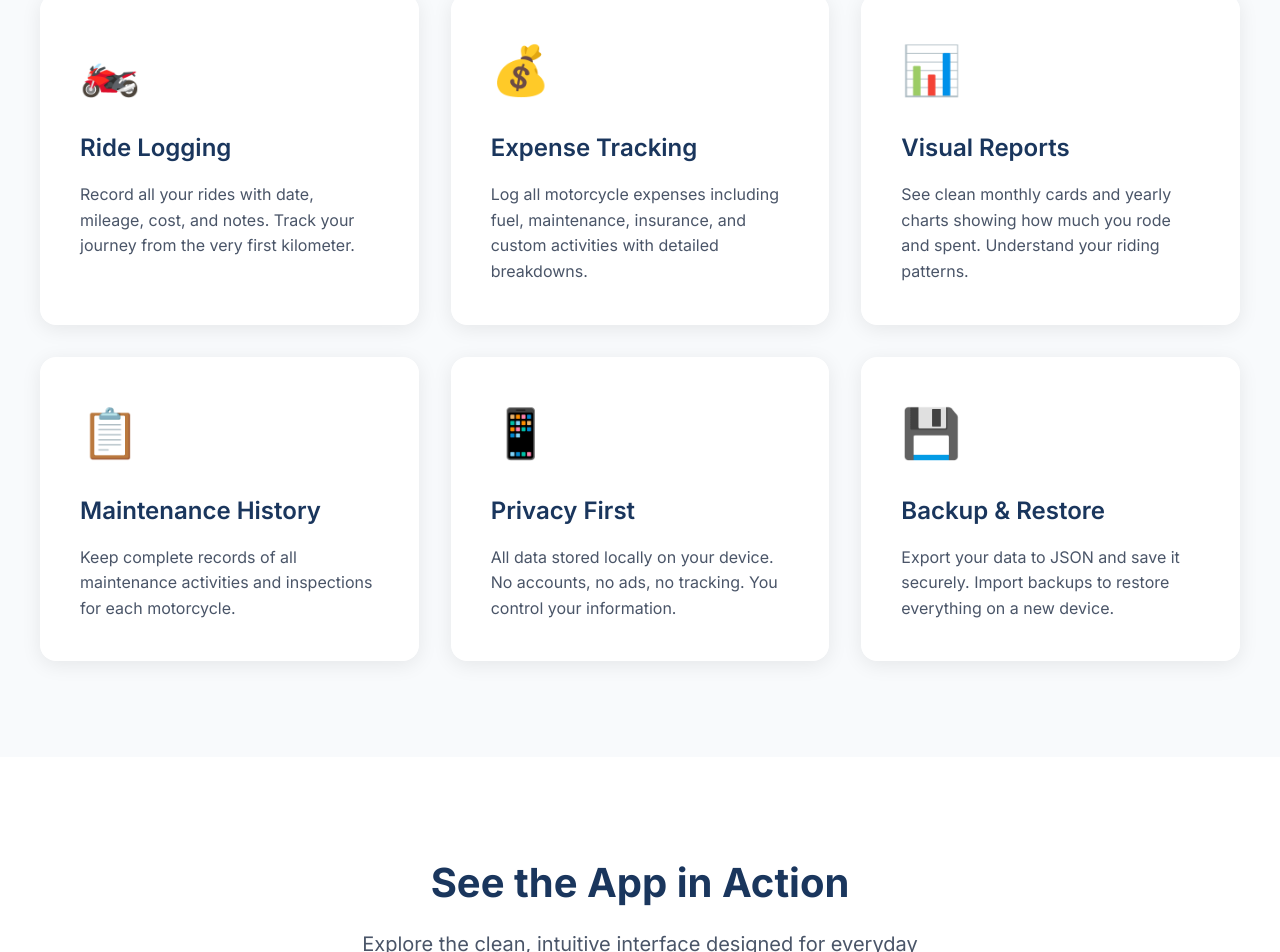
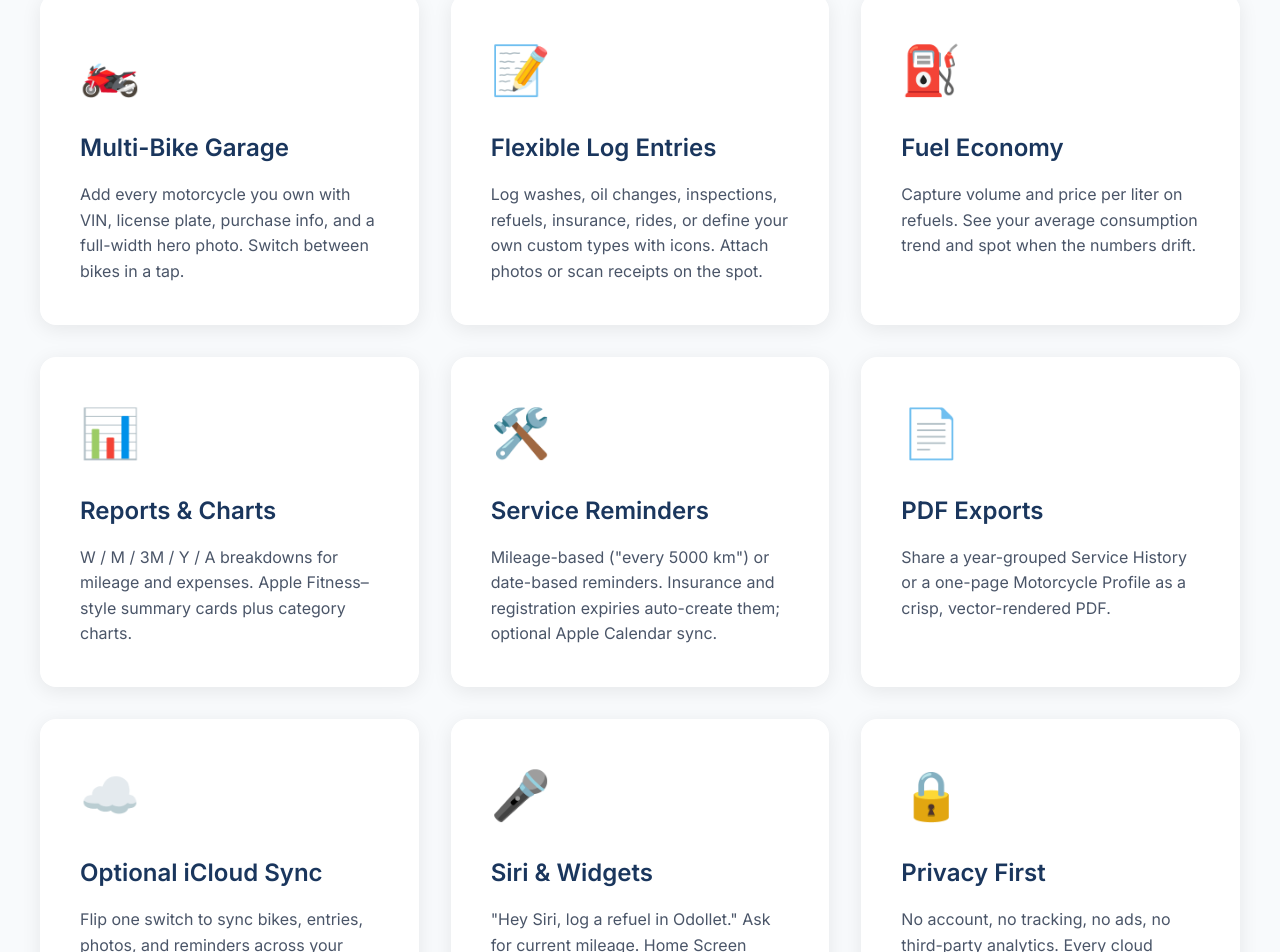
Before and after one commit to ingvarch/odollet_web, a Vue app: page / in a window 1280 px wide. Shown: the part 1180-2132 px from the top of the page. Built offline with nearby package versions, Linux system fonts and the light colour scheme.

Commit message:
docs(landing): rewrite feature cards to reflect fuel tracking, reminders, pdf, icloud sync, siri

```diff
--- a/src/components/Home.vue
+++ b/src/components/Home.vue
@@ -21,33 +21,48 @@ onMounted(() => {
 const features = [
   {
     icon: '🏍️',
-    title: 'Ride Logging',
-    description: 'Record all your rides with date, mileage, cost, and notes. Track your journey from the very first kilometer.'
+    title: 'Multi-Bike Garage',
+    description: 'Add every motorcycle you own with VIN, license plate, purchase info, and a full-width hero photo. Switch between bikes in a tap.'
   },
   {
-    icon: '💰',
-    title: 'Expense Tracking',
-    description: 'Log all motorcycle expenses including fuel, maintenance, insurance, and custom activities with detailed breakdowns.'
+    icon: '📝',
+    title: 'Flexible Log Entries',
+    description: 'Log washes, oil changes, inspections, refuels, insurance, rides, or define your own custom types with icons. Attach photos or scan receipts on the spot.'
+  },
+  {
+    icon: '⛽',
+    title: 'Fuel Economy',
+    description: 'Capture volume and price per liter on refuels. See your average consumption trend and spot when the numbers drift.'
   },
   {
     icon: '📊',
-    title: 'Visual Reports',
-    description: 'See clean monthly cards and yearly charts showing how much you rode and spent. Understand your riding patterns.'
+    title: 'Reports & Charts',
+    description: 'W / M / 3M / Y / A breakdowns for mileage and expenses. Apple Fitness–style summary cards plus category charts.'
   },
   {
-    icon: '📋',
-    title: 'Maintenance History',
-    description: 'Keep complete records of all maintenance activities and inspections for each motorcycle.'
+    icon: '🛠️',
+    title: 'Service Reminders',
+    description: 'Mileage-based ("every 5000 km") or date-based reminders. Insurance and registration expiries auto-create them; optional Apple Calendar sync.'
   },
   {
-    icon: '📱',
-    title: 'Privacy First',
-    description: 'All data stored locally on your device. No accounts, no ads, no tracking. You control your information.'
+    icon: '📄',
+    title: 'PDF Exports',
+    description: 'Share a year-grouped Service History or a one-page Motorcycle Profile as a crisp, vector-rendered PDF.'
   },
   {
-    icon: '💾',
-    title: 'Backup & Restore',
-    description: 'Export your data to JSON and save it securely. Import backups to restore everything on a new device.'
+    icon: '☁️',
+    title: 'Optional iCloud Sync',
+    description: 'Flip one switch to sync bikes, entries, photos, and reminders across your Apple devices via your own private iCloud database. Off by default.'
+  },
+  {
+    icon: '🎤',
+    title: 'Siri & Widgets',
+    description: '"Hey Siri, log a refuel in Odollet." Ask for current mileage. Home Screen widget shows your active bike at a glance.'
+  },
+  {
+    icon: '🔒',
+    title: 'Privacy First',
+    description: 'No account, no tracking, no ads, no third-party analytics. Every cloud feature is opt-in — your data stays yours.'
   }
 ]
 
```
